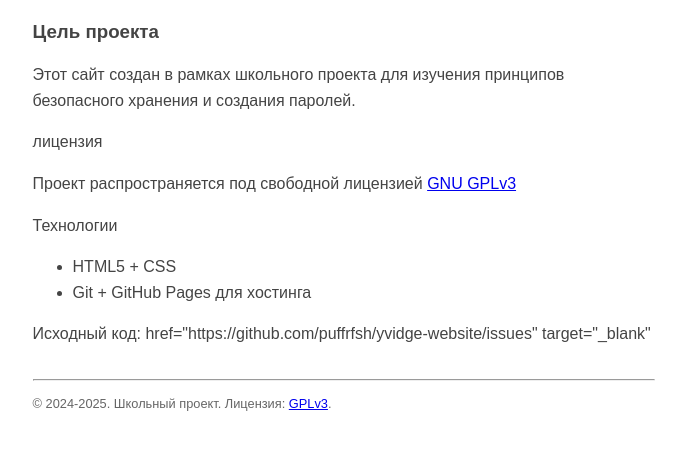
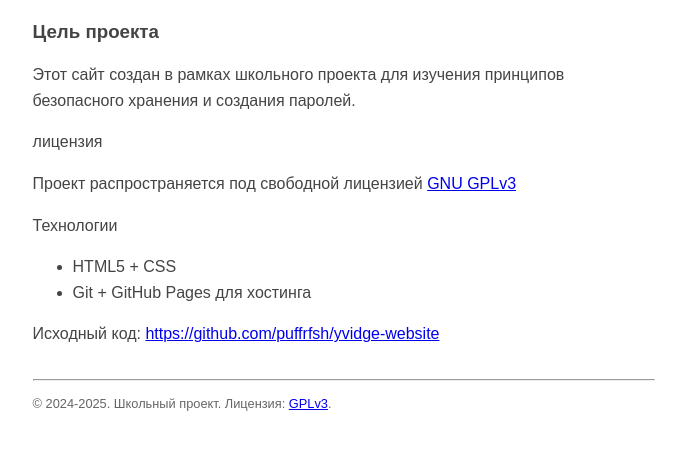
Before and after one commit to puffrfsh/yvidge-website, a plain HTML site: page about.html in a window 1280 px wide. Shown: the part 147-596 px from the top of the page, without its empty margins (296-982 px from the left). Drawn offline with Linux system fonts and the light colour scheme.

Commit message:
about update

```diff
--- a/about.html
+++ b/about.html
@@ -29,10 +29,7 @@
                 <li>Git + GitHub Pages для хостинга</li>
             </ul>
 
-            <p>
-                Исходный код:
-                <a> href="https://github.com/puffrfsh/yvidge-website/issues" target="_blank"</a>
-            </p>
+            <p> Исходный код: <a href="https://github.com/puffrfsh/yvidge-website" target="_blank">https://github.com/puffrfsh/yvidge-website</a> </p>
         </article>
     </main>
 
```
Also changed, not shown: index.html (+1 -1 lines).
